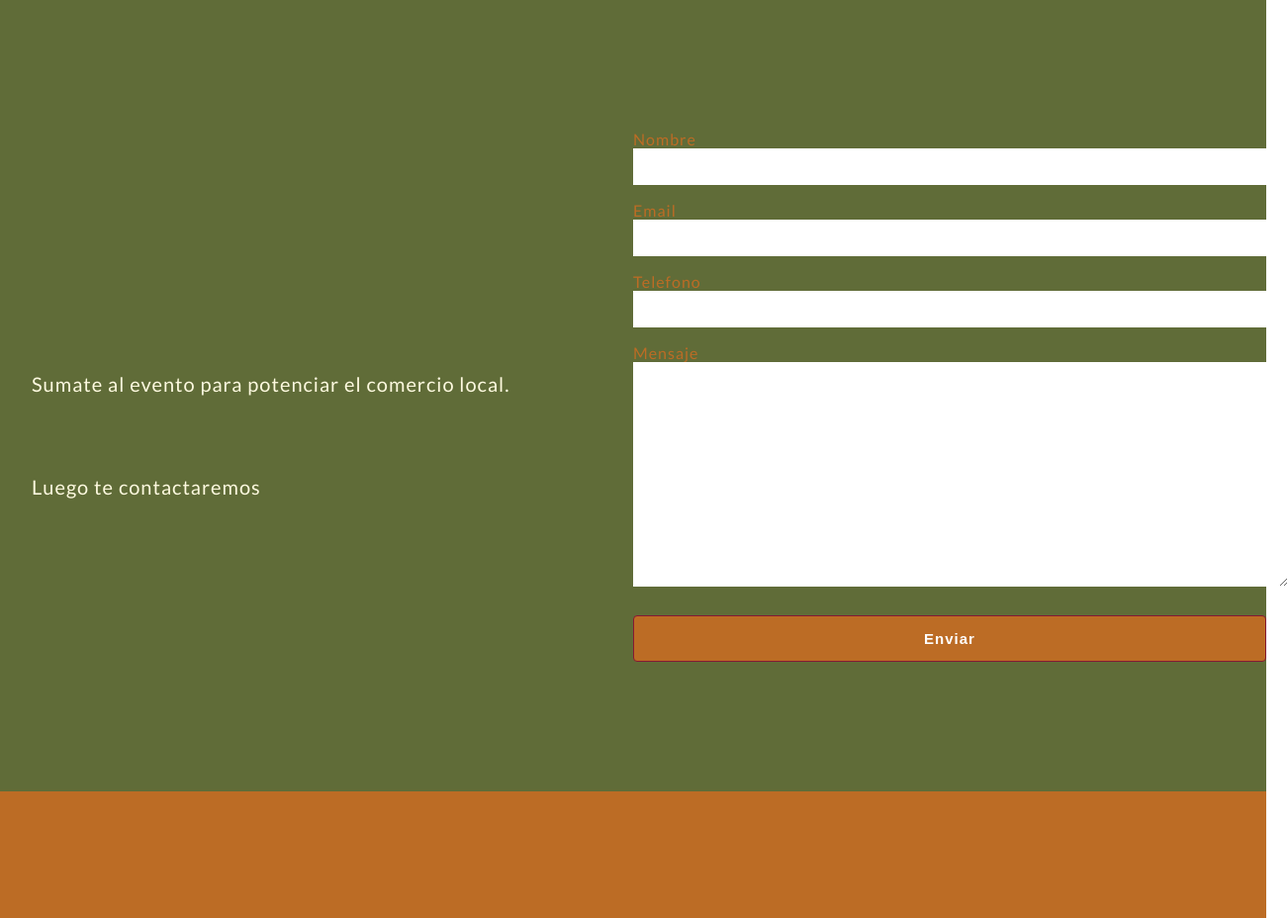
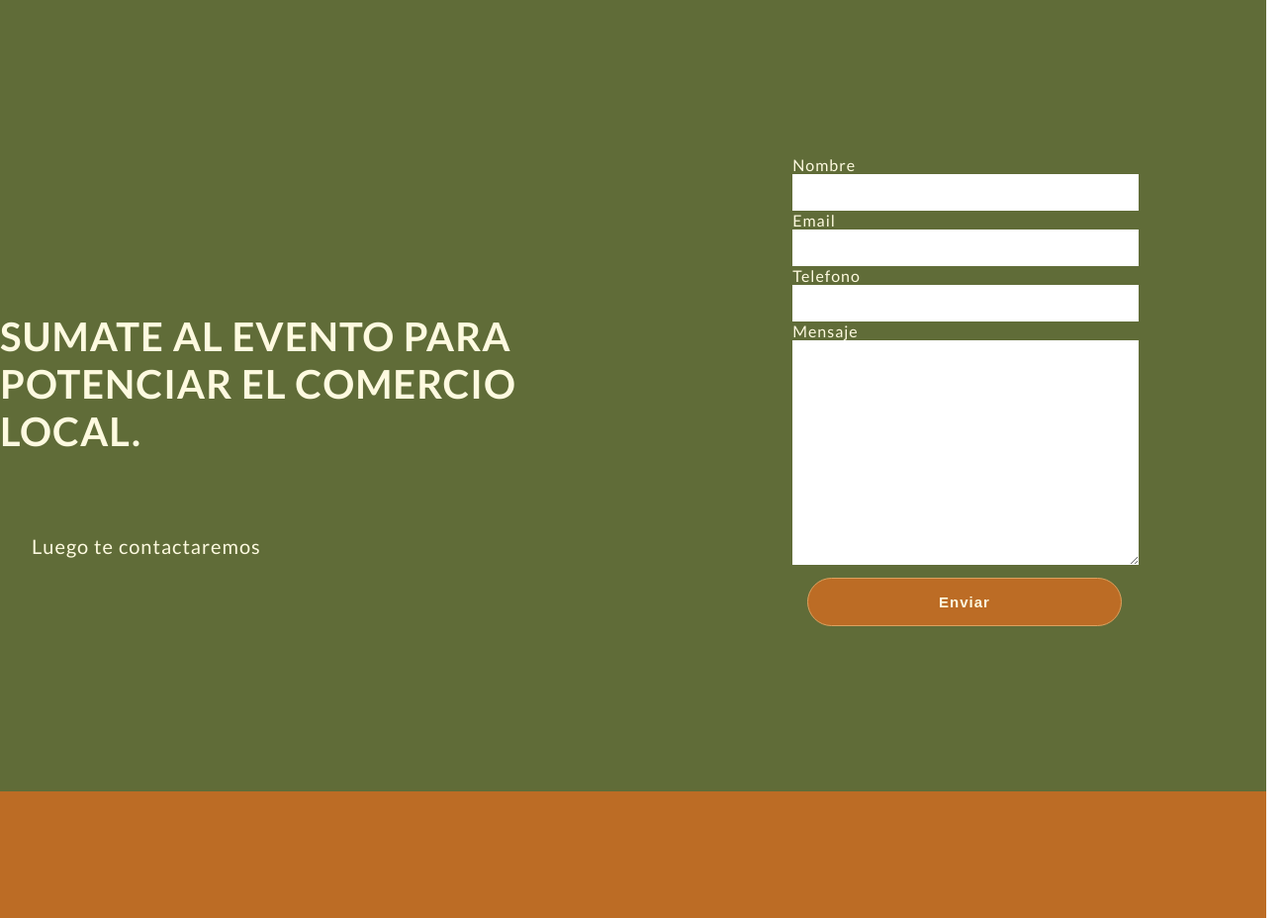
Before and after one commit to con-ra/pilis-mod2-Aleman-Velazquez, a plain HTML site: page index.html in a window 1280 px wide. Shown: the part 2400-3328 px from the top of the page at 99% size, 1302 px wide, since content can reach past the window. Drawn offline with Linux system fonts and the light colour scheme; some packages are replaced by stand-ins of ours; a script that the page names is missing.

Commit message:
div y css formulario

```diff
--- a/index.html
+++ b/index.html
@@ -47,7 +47,7 @@
       </div>
       <div class="half section">
         <div class="img-container">
-          <img src="https://picsum.photos/id/1080/600/400" alt="">
+          <img src="https://picsum.photos/id/1080/600/400" alt="" />
         </div>
       </div>
     </section>
@@ -55,13 +55,15 @@
     <section id="about" class="content">
       <div class="half-section">
         <div class="video-container">
-          <iframe width="560" height="315" src="https://www.youtube.com/embed/ohDPPDasWlQ" title="YouTube video player" frameborder="0" allow="accelerometer; autoplay; clipboard-write; encrypted-media; gyroscope; picture-in-picture" allowfullscreen></iframe>
-          <!-- <video
-            src="./assets/Festival Jujuy en Flor.mp4"
-            controls
-            loop
-          ></video> -->
-          <!-- <video src="https://youtube.com/watch?v=ohDPPDasWlQ" alt="video feria plantas"></video> -->
+          <iframe
+            width="560"
+            height="315"
+            src="https://www.youtube.com/embed/ohDPPDasWlQ"
+            title="YouTube video player"
+            frameborder="0"
+            allow="accelerometer; autoplay; clipboard-write; encrypted-media; gyroscope; picture-in-picture"
+            allowfullscreen
+          ></iframe>
         </div>
       </div>
       <div class="half-section text-section">
@@ -98,12 +100,11 @@
 
     <section id="register" class="content">
       <div class="half-section text-section">
-        <p>Sumate al evento para potenciar el comercio local.</p>
+        <h2>Sumate al evento para potenciar el comercio local.</h2>
         <p>Luego te contactaremos</p>
       </div>
       <div class="half-section text-section">
-        <div class="container">
-          <div class="contact-form">
+        <div class="form-section">
           <form id="formulario" action="">
             <div class="form-group">
               <label for="name">Nombre</label>
@@ -116,7 +117,7 @@
             <div class="form-group">
               <label for="name">Telefono</label>
               <!-- <input id="email" class="form-control" type="email" /> -->
-                <input id="cellphone" class="form-control" type="number">
+              <input id="cellphone" class="form-control" type="number" />
             </div>
             <div class="form-group">
               <label for="name">Mensaje</label>
@@ -137,21 +138,25 @@
     <footer id="weather" class="footer">
       <div class="div-footer">
         <div class="half-section img-container">
-          <p>
-            Clima para el lugar del evento
-          </p>
+          <p>Clima para el lugar del evento</p>
         </div>
         <div class="half-container img-container">
-          <p>
-            Lugar del evento
-          </p>
+          <p>Lugar del evento</p>
           <div class="contacts-container">
             <!-- <img src="./assets/logo-whatsapp.png" height="50px" width="50px"> -->
             <p>
-              <a href="https://api.whatsapp.com/send?phone=3884444808&text=😀%20FSWD" target="_blank">Conrado Velazquez</a>
+              <a
+                href="https://api.whatsapp.com/send?phone=3884444808&text=😀%20FSWD"
+                target="_blank"
+                >Conrado Velazquez</a
+              >
             </p>
             <p>
-              <a href="https://wa.me/send?phone=3884887940&text=😀%20FSWD" target="_blank">Liliana Aleman</a>
+              <a
+                href="https://wa.me/send?phone=3884887940&text=😀%20FSWD"
+                target="_blank"
+                >Liliana Aleman</a
+              >
             </p>
           </div>
         </div>
--- a/styles.css
+++ b/styles.css
@@ -101,7 +101,6 @@ body {
   align-items: center;
   flex-direction: column;
   background-color: var(--accent-color);
-
 }
 
 .img-container img {
@@ -157,60 +156,65 @@ p {
   padding-left: 5%;
 }
 
+.form-section {
+  background-color: var(--primary-color);
+  display: flex;
+  align-items: center;
+  flex-direction: column;
+  justify-content: center;
+  letter-spacing: 1px;
+  width: 50vw;
+  color: var(--text-color-normal);
+}
+
 /* Formulario de registro */
 form .form-group {
   margin-bottom: 1rem;
+  width: 100%;
+  justify-content: center;
+  margin: 0 auto;
 }
 
 form .form-control {
   /* display: block; */
-  width: 100%;
-  padding: 0.3rem 0.7rem;
+  padding: 0.3rem 1rem;
   font-size: 1rem;
   line-height: 1.7;
   border: none;
+  width:100%;
 }
 
 /* Boton Form */
 .btn {
   display: inline-block;
   font-size: 15px;
-  padding: 14px 23px;
+  padding: 15px 25px;
   cursor: pointer;
   font-weight: bold;
   letter-spacing: 1px;
-  border-radius: 4px;
-  margin-top: 10px;
+  border-radius: 40px;
+  margin: 10px auto;
+  position:relative;
 }
 
 .btn-light {
   background: var(--accent-color);
-  border: 1px solid #841934;
-  color: #fff;
+  border: 1px solid var(--text-color-alternate);
+  color: var(--text-color-normal);
   width: 100%;
+  margin: 10px 15px;
 }
 
 .btn-light:hover {
-  background: #fff;
-  border: 1px solid #841934;
-  color: #841934;
-}
-=======
-.form-section {
-  background-color: var(--primary-color-dark);
-  display: flex;
-  align-items: center;
-  flex-direction: column;
-  justify-content: center;
+  background: var(--text-color-normal);
+  border: 1px solid var(--text-color-alternate);
   color: var(--accent-color);
-  letter-spacing: 1px;
 }
 
 .footer {
   width: 100vw;
   height:100vh;
   background-color: var(--accent-color);
-
 }
 
 .div-footer {
```
Lines whose indentation alone changed are shown as unchanged.
